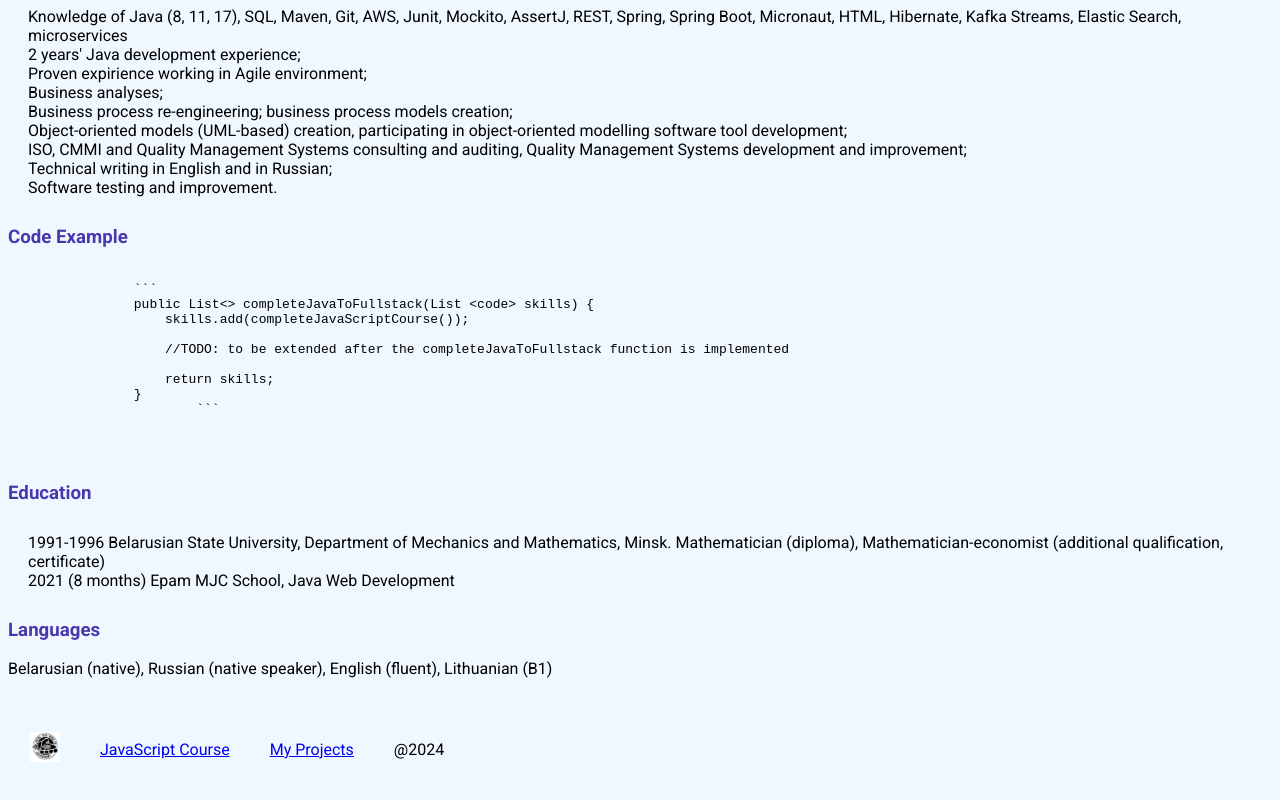
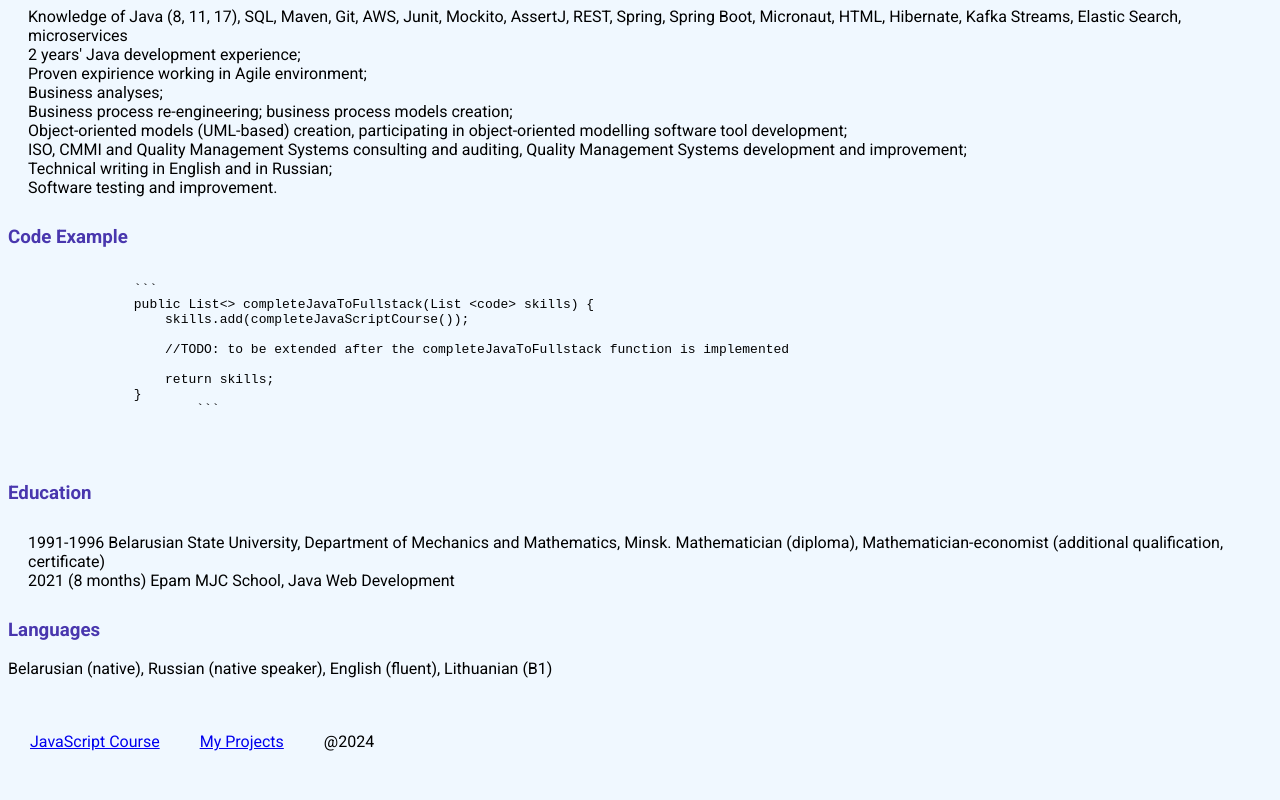
Before and after one commit to VoliaSi/rsschool-cv-preschool, a plain HTML site: page index.html in a window 1280 px wide. Shown: the part 495-1295 px from the top of the page. Drawn offline with Linux system fonts and the light colour scheme.

Commit message:
fix: delete reference

```diff
--- a/index.html
+++ b/index.html
@@ -133,7 +133,6 @@
 
         <footer class="footer">
             <ul class="foot-list">
-                <li class="foot-item"><img src="./assets/img/rsschoollogo.jpg" alt="RS Logo" width="30"></li>
                 <li class="foot-item"><a href="https://rs.school/courses/javascript-ru">JavaScript Course</a></li>
                 <li class="foot-item"><a href="https://github.com/VoliaSi"> My Projects</a></li>
                 <li class="foot-item">@2024</li>
```
